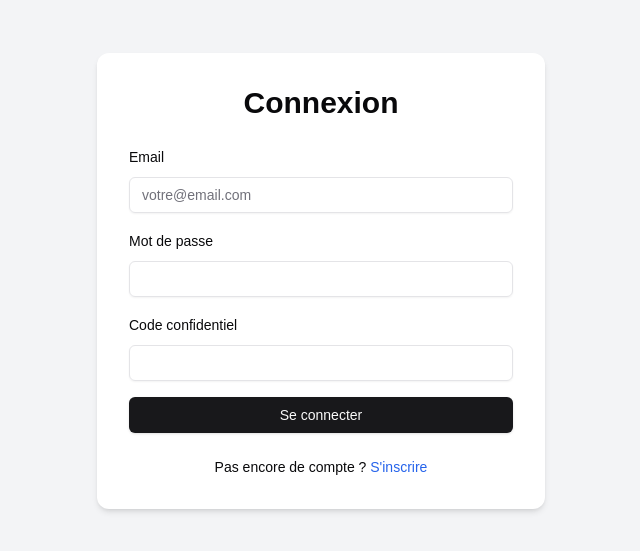
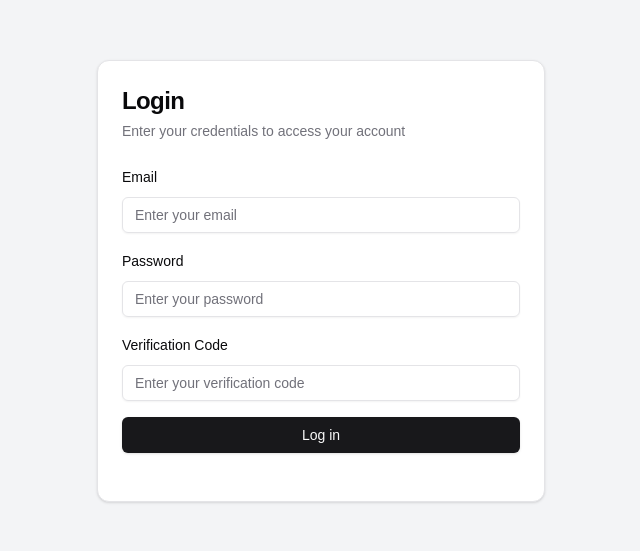
Before and after one commit to sulirb/SAAS-template, a Next.js app: page /login in a window 1280 px wide. Shown: the part 119-670 px from the top of the page, without its empty margins (319-959 px from the left). Built offline with nearby package versions, Linux system fonts and the light colour scheme.

Commit message:
token in cookies

```diff
--- a/app/(auth)/login/page.tsx
+++ b/app/(auth)/login/page.tsx
@@ -2,98 +2,156 @@
 
 import { useState } from "react";
 import { useRouter } from "next/navigation";
-import Link from "next/link";
+import { useCookies } from "react-cookie";
+import axios from "axios";
 import { Button } from "@/components/ui/button";
 import { Input } from "@/components/ui/input";
 import { Label } from "@/components/ui/label";
+import {
+  Card,
+  CardHeader,
+  CardTitle,
+  CardDescription,
+  CardContent,
+  CardFooter,
+} from "@/components/ui/card";
 import { Alert, AlertDescription } from "@/components/ui/alert";
+import { Loader2 } from "lucide-react";
 
-export default function LoginPage() {
-  const [email, setEmail] = useState("");
-  const [password, setPassword] = useState("");
-  const [verificationCode, setVerificationCode] = useState("");
-  const [error, setError] = useState("");
+interface LoginResponse {
+  message: string;
+  token: string;
+  userId: string;
+}
+
+const Login: React.FC = () => {
+  const [email, setEmail] = useState<string>("");
+  const [password, setPassword] = useState<string>("");
+  const [message, setMessage] = useState<string>("");
+  const [code, setCode] = useState<string>("");
+  const [isSubmitted, setIsSubmitted] = useState<boolean>(false);
+  const [isLoading, setIsLoading] = useState<boolean>(false);
   const router = useRouter();
 
-  const handleSubmit = async (e: React.FormEvent) => {
+  const [, setCookie] = useCookies(["token", "user_id"]);
+
+  const handleSubmit = async (e: React.FormEvent<HTMLFormElement>) => {
     e.preventDefault();
-    setError("");
+    setIsLoading(true);
+    try {
+      const response = await axios.post<LoginResponse>(
+        `http://localhost:4000/auth/login`,
+        {
+          email,
+          password,
+          code,
+        }
+      );
+      setMessage(response.data.message);
 
-    try {
-      const response = await fetch("http://localhost:4000/auth/login", {
-        method: "POST",
-        headers: { "Content-Type": "application/json" },
-        body: JSON.stringify({ email, password, verificationCode }),
+      if (response.status === 200) {
+        const { token, userId } = response.data;
+        setCookie("token", token, {
+          path: "/",
+          maxAge: 3600 * 24,
+          secure: true,
+        });
+        setCookie("user_id", userId, {
+          path: "/",
+          maxAge: 3600 * 24,
+          secure: true,
         });
 
-      if (response.ok) {
-        const data = await response.json();
-        // Store the token in localStorage or a secure cookie
-        localStorage.setItem("token", data.token);
-        router.push("/dashboard");
+        setIsSubmitted(true);
+        setTimeout(() => router.push("/dashboard"), 2000);
+      }
+    } catch (error) {
+      if (axios.isAxiosError(error) && error.response) {
+        setMessage(error.response.data.message || "Error");
       } else {
-        const errorData = await response.json();
-        setError(
-          errorData.message || "Une erreur est survenue lors de la connexion."
-        );
+        setMessage("An unexpected error occurred");
       }
-    } catch (err) {
-      setError("Une erreur est survenue lors de la connexion.");
+    } finally {
+      setIsLoading(false);
     }
   };
 
   return (
-    <div className="flex items-center justify-center min-h-screen bg-gray-100">
-      <div className="w-full max-w-md p-8 space-y-6 bg-white rounded-xl shadow-md">
-        <h1 className="text-3xl font-bold text-center">Connexion</h1>
-        {error && (
-          <Alert variant="destructive">
-            <AlertDescription>{error}</AlertDescription>
+    <div className="min-h-screen flex items-center justify-center bg-gray-100 py-12 px-4 sm:px-6 lg:px-8">
+      <Card className="w-full max-w-md">
+        <CardHeader className="space-y-1">
+          <CardTitle className="text-2xl font-bold">Login</CardTitle>
+          <CardDescription>
+            Enter your credentials to access your account
+          </CardDescription>
+        </CardHeader>
+        <CardContent>
+          {isSubmitted ? (
+            <Alert>
+              <AlertDescription>
+                User is successfully logged in. Redirecting...
+              </AlertDescription>
             </Alert>
-        )}
+          ) : (
             <form onSubmit={handleSubmit} className="space-y-4">
               <div className="space-y-2">
                 <Label htmlFor="email">Email</Label>
                 <Input
                   id="email"
                   type="email"
-              placeholder="votre@email.com"
+                  placeholder="Enter your email"
                   value={email}
                   onChange={(e) => setEmail(e.target.value)}
                   required
                 />
               </div>
               <div className="space-y-2">
-            <Label htmlFor="password">Mot de passe</Label>
+                <Label htmlFor="password">Password</Label>
                 <Input
                   id="password"
                   type="password"
+                  placeholder="Enter your password"
                   value={password}
                   onChange={(e) => setPassword(e.target.value)}
                   required
                 />
               </div>
               <div className="space-y-2">
-            <Label htmlFor="password">Code confidentiel</Label>
+                <Label htmlFor="code">Verification Code</Label>
                 <Input
                   id="code"
-              type="number"
-              value={verificationCode}
-              onChange={(e) => setVerificationCode(e.target.value)}
+                  type="text"
+                  inputMode="numeric"
+                  pattern="[0-9]*"
+                  placeholder="Enter your verification code"
+                  value={code}
+                  onChange={(e) => setCode(e.target.value)}
                   required
                 />
               </div>
-          <Button type="submit" className="w-full">
-            Se connecter
+              <Button type="submit" className="w-full" disabled={isLoading}>
+                {isLoading ? (
+                  <>
+                    <Loader2 className="mr-2 h-4 w-4 animate-spin" />
+                    Logging in...
+                  </>
+                ) : (
+                  "Log in"
+                )}
               </Button>
             </form>
-        <p className="text-center text-sm">
-          Pas encore de compte ?{" "}
-          <Link href="/register" className="text-blue-600 hover:underline">
-            S'inscrire
-          </Link>
-        </p>
-      </div>
+          )}
+        </CardContent>
+        <CardFooter>
+          {message && (
+            <Alert variant="destructive">
+              <AlertDescription>{message}</AlertDescription>
+            </Alert>
+          )}
+        </CardFooter>
+      </Card>
     </div>
   );
-}
+};
+
+export default Login;
--- a/app/dashboard/page.tsx
+++ b/app/dashboard/page.tsx
@@ -1,14 +1,35 @@
-import React from "react";
+"use client";
+
+import { useEffect, useState } from "react";
+import { useCookies } from "react-cookie";
+import { useRouter } from "next/navigation";
 
 const Dashboard: React.FC = () => {
+  const router = useRouter();
+  const [cookies] = useCookies(["token"]);
+  const token = cookies.token;
+  const [isLoading, setIsLoading] = useState(true);
+
+  useEffect(() => {
+    if (!token) {
+      router.push("/");
+    } else {
+      setIsLoading(false);
+    }
+  }, [token, router]);
+
+  if (isLoading) {
+    return null; // ou un composant de chargement
+  }
+
   return (
-    <div className="min-h-screen bg-gray-100">
+    <div className="flex flex-col min-h-screen bg-gray-100">
       <header className="bg-white shadow">
         <div className="max-w-7xl mx-auto py-6 px-4 sm:px-6 lg:px-8">
           <h1 className="text-3xl font-bold text-gray-900">Tableau de bord</h1>
         </div>
       </header>
-      <main>
+      <main className="flex-grow">
         <div className="max-w-7xl mx-auto py-6 sm:px-6 lg:px-8">
           <div className="px-4 py-6 sm:px-0">
             <div className="grid grid-cols-1 gap-6 sm:grid-cols-2 lg:grid-cols-3">
--- a/package.json
+++ b/package.json
@@ -35,6 +35,7 @@
     "@radix-ui/react-toast": "^1.2.2",
     "@radix-ui/react-toggle": "^1.1.0",
     "@radix-ui/react-tooltip": "^1.1.3",
+    "axios": "^1.7.7",
     "bcrypt": "^5.1.1",
     "bcryptjs": "^2.4.3",
     "class-variance-authority": "^0.7.0",
@@ -53,6 +54,7 @@
     "next": "14.2.15",
     "nodemailer": "^6.9.15",
     "react": "^18",
+    "react-cookie": "^7.2.1",
     "react-day-picker": "^8.10.1",
     "react-dom": "^18",
     "react-hook-form": "^7.53.0",
```
Also changed, not shown: 2 other files (tests, documents, lock files or other folders). Lines whose indentation alone changed are shown as unchanged.
